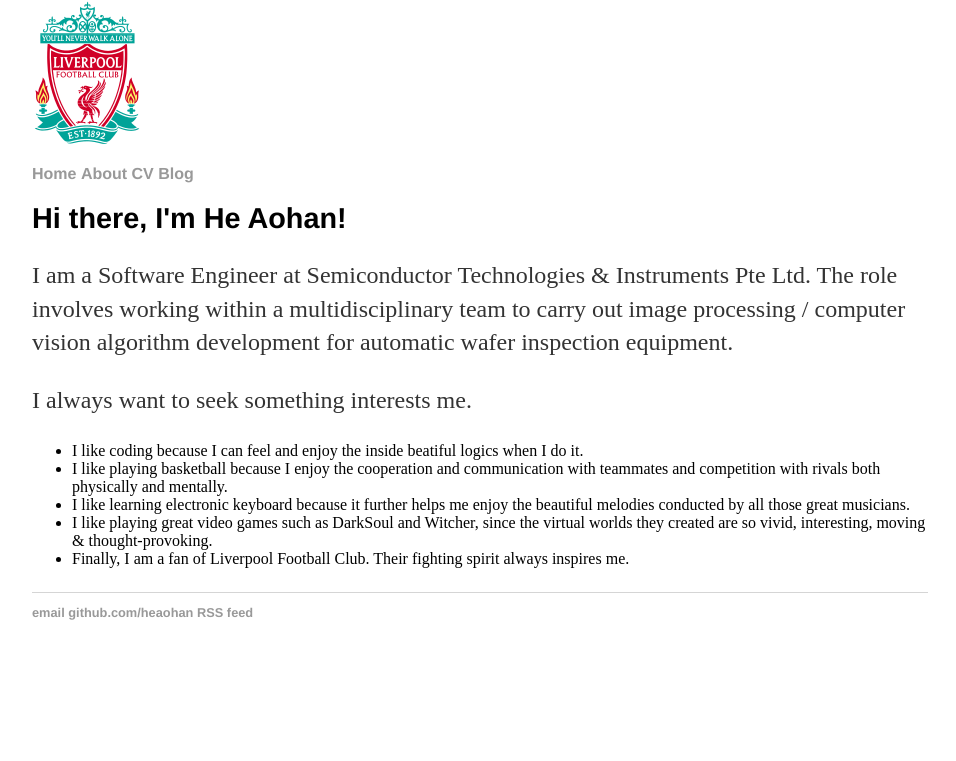
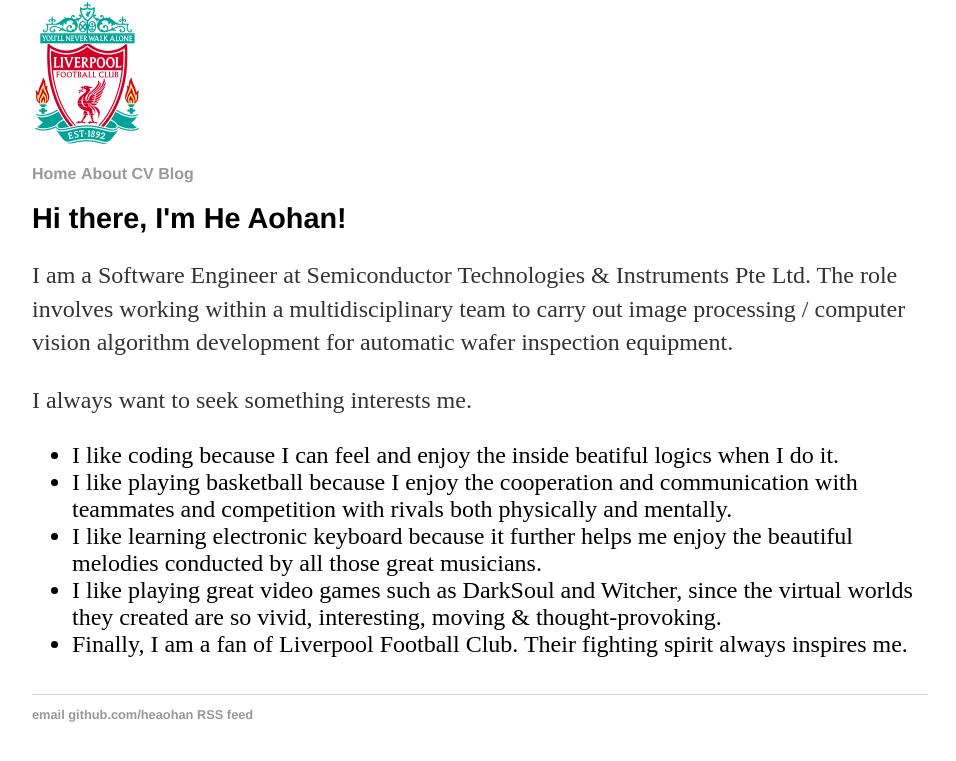
Before and after one commit to heaohan/heaohan.github.io, a Jekyll site: the page built from about/index.html, in a window 1280 px wide. Shown: the top 761 px of the page, without its empty margins (28-984 px from the left). Built offline with Jekyll 4.4.1, drawn with Linux system fonts in a browser that asks for light colours.

Commit message:
Update index.html

```diff
--- a/about/index.html
+++ b/about/index.html
@@ -9,12 +9,12 @@
 		image processing / computer vision algorithm development for automatic wafer inspection equipment.</p>
 
 	<p>I always want to seek something interests me.
-		<ul><li>I like coding because I can feel and enjoy the inside beatiful logics when I do it.
-		<li>I like playing basketball because I enjoy the cooperation and communication with teammates and competition with rivals
+		<ul><li style="font-size:1.5em">I like coding because I can feel and enjoy the inside beatiful logics when I do it.
+		<li style="font-size:1.5em">I like playing basketball because I enjoy the cooperation and communication with teammates and competition with rivals
 		both physically and mentally.
-		<li>I like learning electronic keyboard because it further helps me enjoy the beautiful melodies conducted by all those great musicians.
-		<li>I like playing great video games such as DarkSoul and Witcher, since the virtual worlds they created are so vivid, interesting,
+		<li style="font-size:1.5em">I like learning electronic keyboard because it further helps me enjoy the beautiful melodies conducted by all those great musicians.
+		<li style="font-size:1.5em">I like playing great video games such as DarkSoul and Witcher, since the virtual worlds they created are so vivid, interesting,
 		moving & thought-provoking.
-		<li>Finally, I am a fan of Liverpool Football Club. Their fighting spirit always inspires me.
+		<li style="font-size:1.5em">Finally, I am a fan of Liverpool Football Club. Their fighting spirit always inspires me.
 	</p>
 </div><!-- /.blurb -->
```
